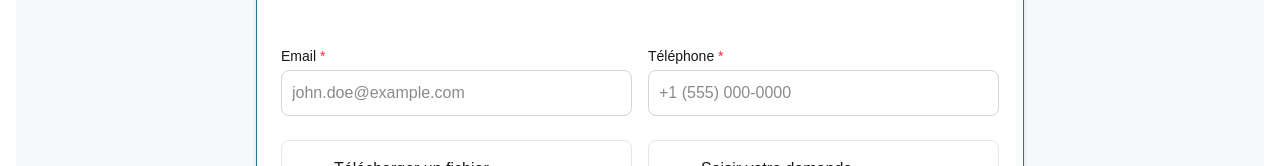
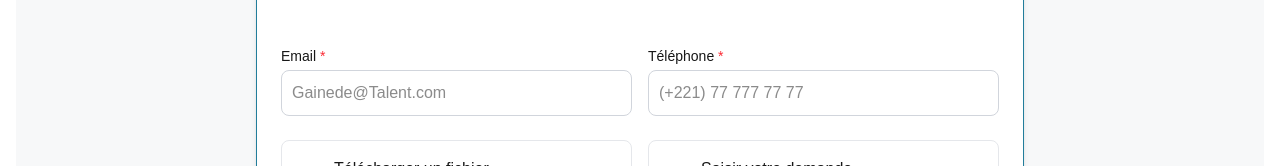
Before and after one commit to Fabricejor/coris-bank-front, a Next.js app: page / in a window 1280 px wide. Shown: the part 311-477 px from the top of the page. Built offline with nearby package versions, Linux system fonts and the light colour scheme.

Commit message:
Correction des esLint de vercel

```diff
--- a/src/components/credit-application/Step1ApplicationSubmission.tsx
+++ b/src/components/credit-application/Step1ApplicationSubmission.tsx
@@ -76,7 +76,7 @@
                 value={email}
                 onChange={(e) => setEmail(e.target.value)}
                 className="w-full p-2.5 border border-gray-300 rounded-lg focus:outline-none focus:ring-2 focus:ring-main focus:border-transparent"
-                placeholder="john.doe@example.com"
+                placeholder="Gainede@Talent.com"
               />
             </div>
 
@@ -90,7 +90,7 @@
                 value={phone}
                 onChange={(e) => setPhone(e.target.value)}
                 className="w-full p-2.5 border border-gray-300 rounded-lg focus:outline-none focus:ring-2 focus:ring-main focus:border-transparent"
-                placeholder="+1 (555) 000-0000"
+                placeholder="(+221) 77 777 77 77"
               />
             </div>
           </div>
```
